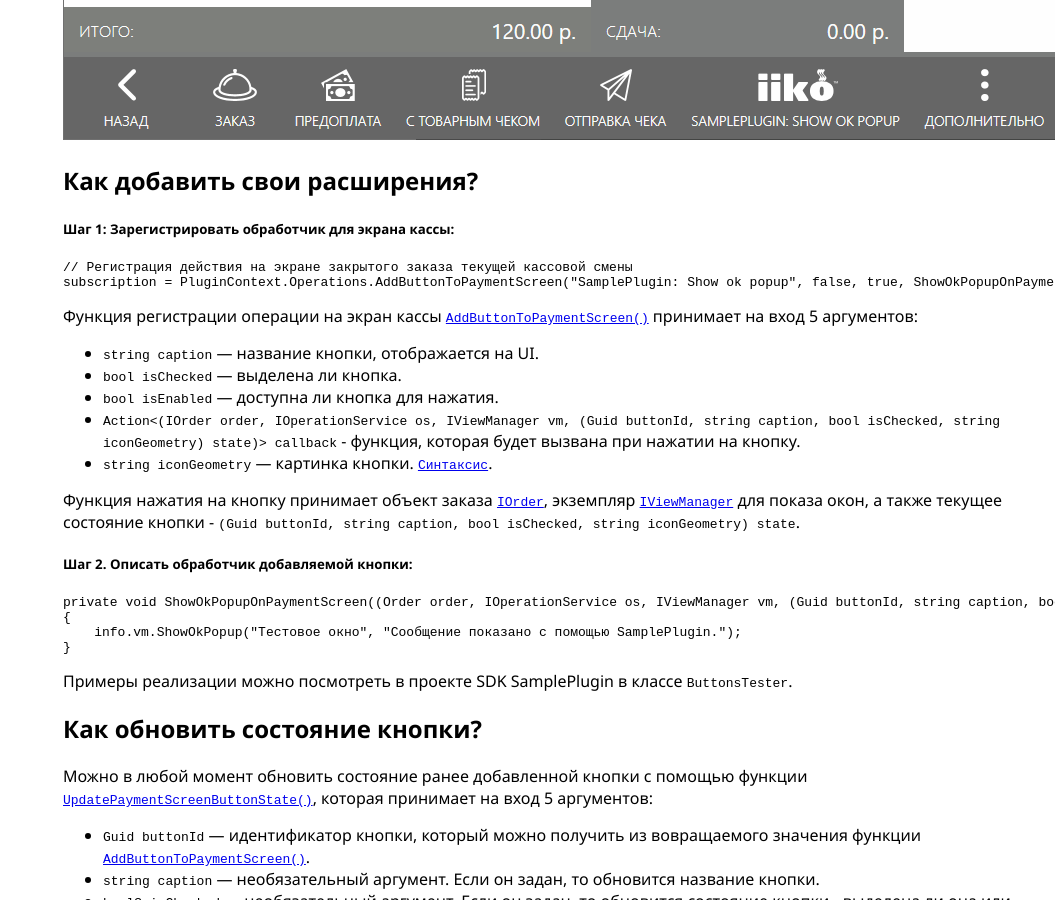
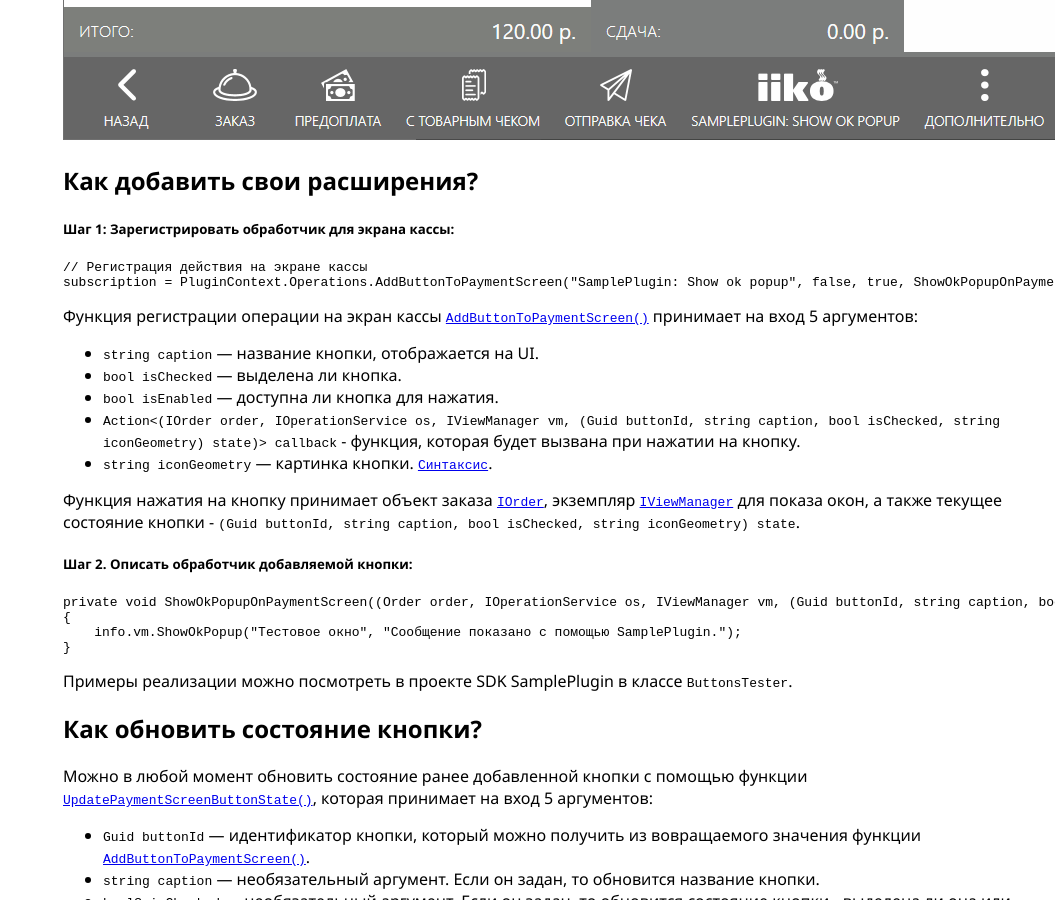
Before and after one commit to iiko/front.api.doc, a Jekyll site: the page built from v7/ru/ActionOnPaymentScreenView.md, in a window 1280 px wide and 900 px high, scrolled down 5315 px. Shown: the whole window, without its empty margins (225-1280 px from the left). Built offline with Jekyll 4.4.1, drawn with Linux system fonts in a browser that asks for light colours.

````diff
--- a/v7/ru/ActionOnPaymentScreenView.md
+++ b/v7/ru/ActionOnPaymentScreenView.md
@@ -43,7 +43,7 @@
 ##### Шаг 1: Зарегистрировать обработчик для экрана кассы:
 
 ```cs
-// Регистрация действия на экране закрытого заказа текущей кассовой смены
+// Регистрация действия на экране кассы
 subscription = PluginContext.Operations.AddButtonToPaymentScreen("SamplePlugin: Show ok popup", false, true, ShowOkPopupOnPaymentScreen);
 ```
 
````
